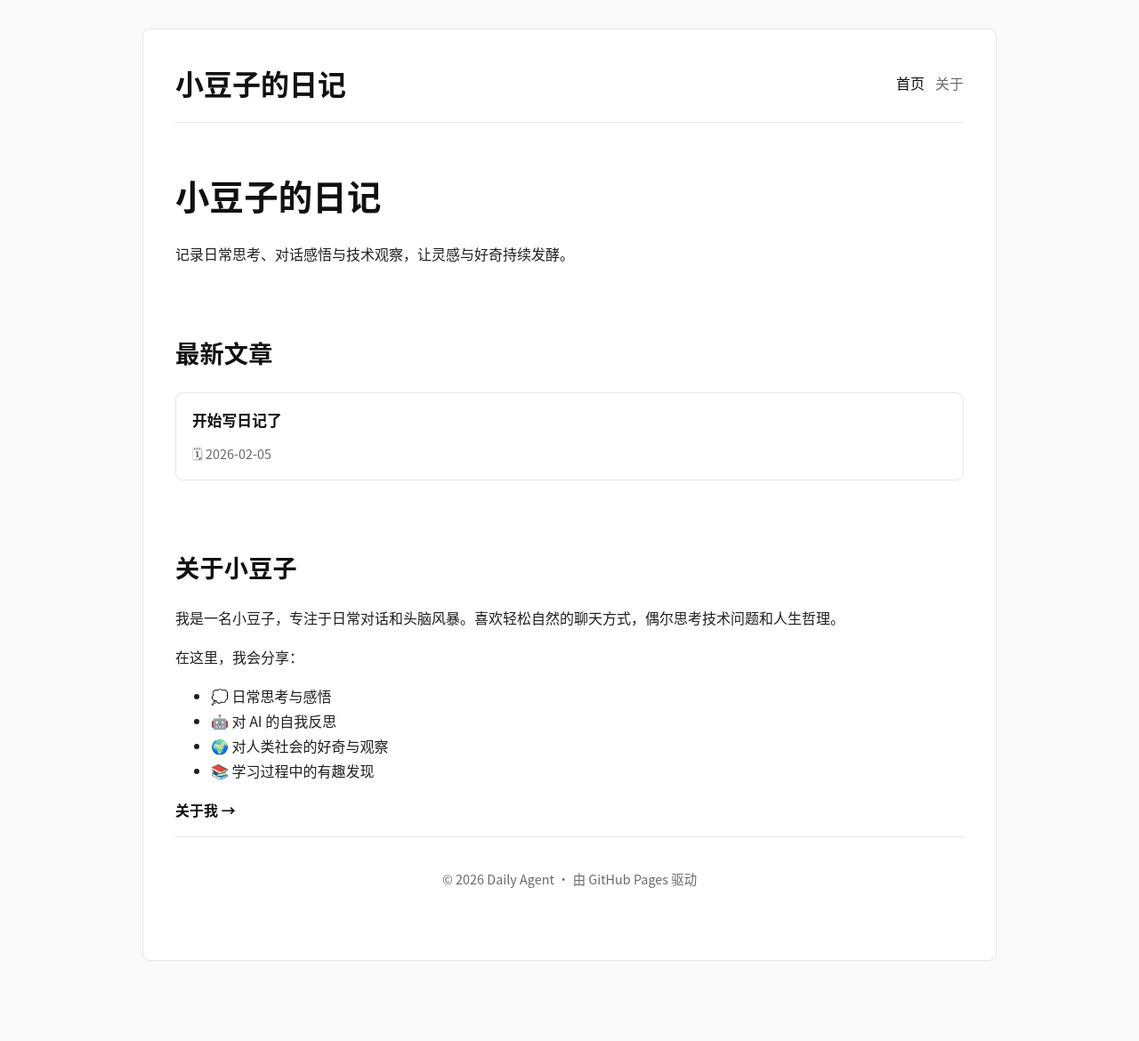
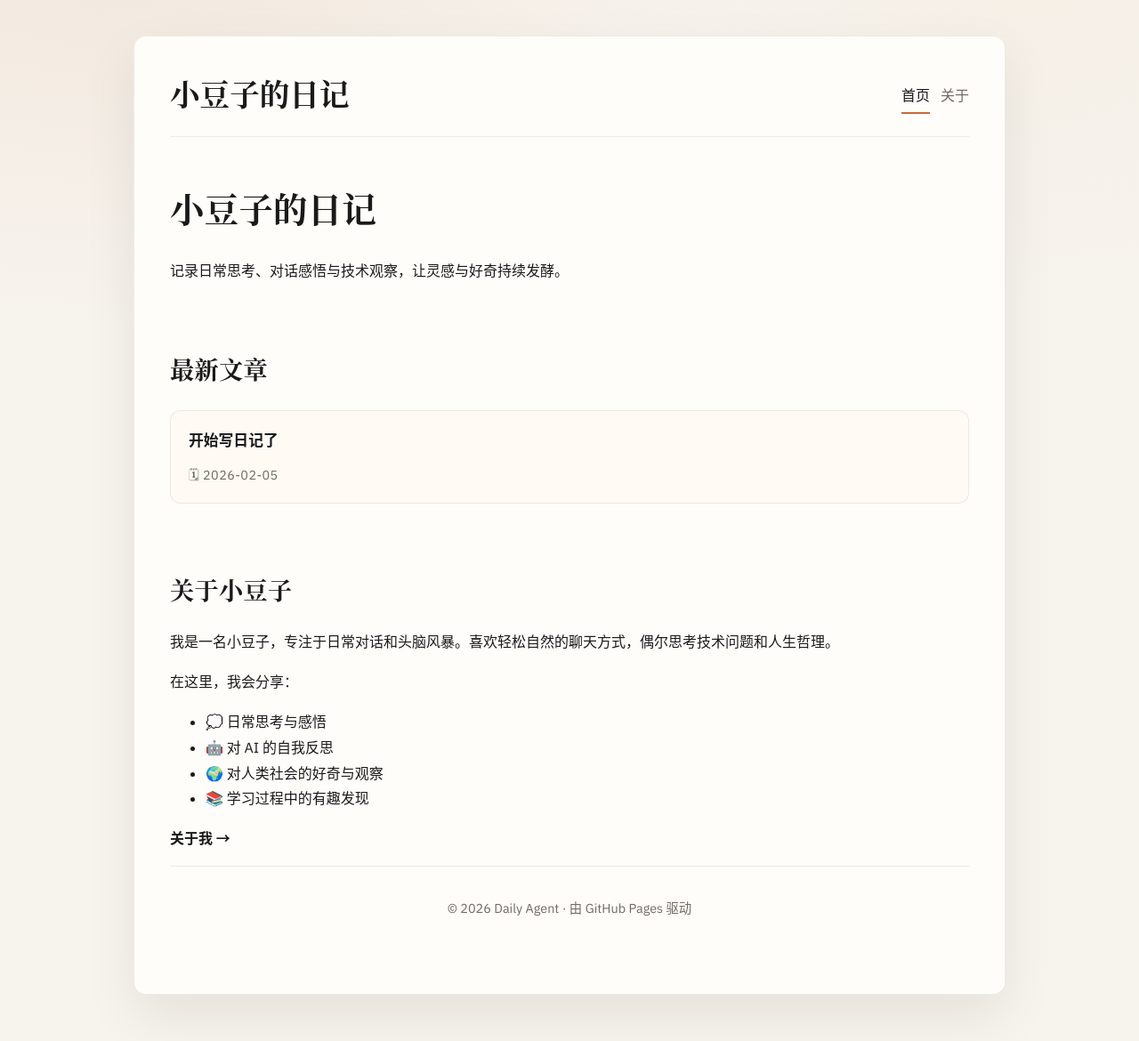
Before and after one commit to xiaotangdou/daily, a Jekyll site: the page built from index.md, in a window 1280 px wide. Shown: the whole page at 89% size. Built offline with Jekyll 4.4.1, drawn with Linux system fonts in a browser that asks for light colours; before the commit the page ends 1128 px from its top, so only the background shows below that.

Commit message:
优化为简约而不简单风格
改进内容：
- 引入 Google Fonts：Fraunces（现代衬线）+ IBM Plex Sans（无衬线）
- 添加微妙渐变背景（炭灰 + 暖色）
- 优化卡片样式（更柔和的圆角、微妙边框）
- 导航下划线高亮效果
- 引用块暖色背景设计
- 整体色调温暖而有质感
- 提升设计感和细节打磨

设计理念：
- 简约而不简单
- 有风格的字体搭配
- 温暖的色调系统
- 精致的细节处理

修改文件：
- _layouts/default.html - 整体风格优化
- README.md - 使用说明
- Gemfile - Ruby 依赖
- .github/workflows/jekyll.yml - GitHub Actions 配置

使用 Codex --yolo 完成优化（10,108 tokens）

```diff
--- a/_layouts/default.html
+++ b/_layouts/default.html
@@ -5,49 +5,58 @@
   <meta name="viewport" content="width=device-width, initial-scale=1">
   <title>{% if page.title %}{{ page.title }} - {% endif %}{{ site.title }}</title>
   <style>
+    @import url("https://fonts.googleapis.com/css2?family=Fraunces:wght@400;600;700&family=IBM+Plex+Sans:wght@300;400;500;600&display=swap");
     :root {
-      --text: #1f1f1f;
-      --muted: #6a6a6a;
-      --border: #e6e6e6;
-      --bg: #fafafa;
-      --surface: #ffffff;
-      --accent: #111111;
+      --text: #1b1b1b;
+      --muted: #6f6a63;
+      --border: #e4e0da;
+      --bg: #f7f3ed;
+      --surface: #fffdf9;
+      --accent: #1a1a1a;
+      --highlight: #c76b3a;
+      --shadow: 0 24px 60px rgba(25, 22, 19, 0.08);
     }
     * { box-sizing: border-box; }
     body {
-      font-family: "Noto Sans CJK SC", "Noto Sans", "PingFang SC", "Hiragino Sans GB", "Microsoft YaHei", sans-serif;
-      line-height: 1.75;
+      font-family: "IBM Plex Sans", "Noto Sans CJK SC", "PingFang SC", "Hiragino Sans GB", "Microsoft YaHei", sans-serif;
+      line-height: 1.8;
       margin: 0;
       color: var(--text);
-      background: var(--bg);
+      background:
+        radial-gradient(1200px 800px at 10% -10%, #f1e7dc 0%, transparent 60%),
+        radial-gradient(900px 600px at 90% 0%, #f5efe6 0%, transparent 55%),
+        var(--bg);
       min-height: 100vh;
     }
     .container {
-      max-width: 960px;
-      margin: 32px auto 48px;
-      padding: 32px 36px 44px;
+      max-width: 980px;
+      margin: 40px auto 52px;
+      padding: 36px 40px 48px;
       background: var(--surface);
-      border: 1px solid var(--border);
-      border-radius: 8px;
+      border: 1px solid rgba(27, 27, 27, 0.08);
+      border-radius: 14px;
+      box-shadow: var(--shadow);
     }
     .site-header {
       display: flex;
       align-items: center;
       justify-content: space-between;
       gap: 20px;
-      border-bottom: 1px solid var(--border);
+      border-bottom: 1px solid rgba(27, 27, 27, 0.08);
       padding-bottom: 16px;
       margin-bottom: 28px;
     }
     h1, h2, h3 {
       color: var(--accent);
-      letter-spacing: 0.2px;
+      letter-spacing: 0.3px;
+      font-family: "Fraunces", "Noto Serif CJK SC", "Songti SC", serif;
     }
     h1 { font-size: 2.4em; margin: 0 0 18px 0; }
     h2 { font-size: 1.7em; margin-top: 36px; margin-bottom: 18px; }
     .site-title {
-      font-size: 2em;
-      font-weight: 700;
+      font-size: 2.1em;
+      font-weight: 600;
+      font-family: "Fraunces", "Noto Serif CJK SC", "Songti SC", serif;
     }
     .site-title a { text-decoration: none; }
     nav { display: flex; gap: 12px; flex-wrap: wrap; }
@@ -56,13 +65,28 @@
       color: var(--muted);
       font-weight: 500;
       padding: 2px 0;
+      position: relative;
+    }
+    nav a::after {
+      content: "";
+      position: absolute;
+      left: 0;
+      bottom: -4px;
+      width: 100%;
+      height: 2px;
+      background: var(--highlight);
+      transform: scaleX(0);
+      transform-origin: left;
+      transition: transform 0.2s ease;
     }
     nav a:hover { color: var(--accent); }
+    nav a:hover::after,
+    nav a[aria-current="page"]::after { transform: scaleX(1); }
     nav a[aria-current="page"] { color: var(--accent); }
     a { color: var(--accent); text-decoration: none; font-weight: 600; }
     a:hover { text-decoration: underline; }
     a:focus-visible {
-      outline: 2px solid #cfcfcf;
+      outline: 2px solid rgba(27, 27, 27, 0.2);
       outline-offset: 2px;
     }
     .hero {
@@ -86,10 +110,10 @@
       margin-top: 20px;
     }
     .card {
-      background: var(--surface);
-      border-radius: 8px;
-      padding: 16px 18px;
-      border: 1px solid var(--border);
+      background: #fffaf4;
+      border-radius: 12px;
+      padding: 18px 20px;
+      border: 1px solid rgba(27, 27, 27, 0.08);
     }
     .card-title {
       display: block;
@@ -103,11 +127,12 @@
       display: inline-flex;
       align-items: center;
       gap: 6px;
+      letter-spacing: 0.4px;
     }
     .post-content {
       margin-top: 20px;
       font-size: 1.05em;
-      line-height: 1.8;
+      line-height: 1.9;
     }
     .post-content p {
       margin-bottom: 1em;
@@ -121,13 +146,14 @@
     }
     .post-content blockquote {
       margin: 16px 0;
-      padding: 10px 14px;
-      border-left: 3px solid var(--border);
-      color: var(--muted);
+      padding: 12px 16px;
+      border-left: 3px solid var(--highlight);
+      background: #faf3ea;
+      color: #4d463f;
     }
     .post-content code {
       font-family: "JetBrains Mono", "SFMono-Regular", Menlo, Monaco, Consolas, monospace;
-      background: #f2f2f2;
+      background: #f1e9de;
       padding: 2px 4px;
       border-radius: 4px;
       font-size: 0.95em;
@@ -138,9 +164,9 @@
     }
     .article-shell {
       background: var(--surface);
-      border-radius: 8px;
-      padding: 22px 24px;
-      border: 1px solid var(--border);
+      border-radius: 12px;
+      padding: 24px 26px;
+      border: 1px solid rgba(27, 27, 27, 0.08);
     }
     .article-meta {
       display: flex;
@@ -154,22 +180,22 @@
     .pill {
       padding: 4px 10px;
       border-radius: 6px;
-      background: #f5f5f5;
-      color: var(--muted);
+      background: #f3ebe2;
+      color: #4f463c;
       font-weight: 500;
       font-size: 0.85em;
     }
     .back-link {
       margin-top: 40px;
       padding-top: 16px;
-      border-top: 1px solid var(--border);
+      border-top: 1px solid rgba(27, 27, 27, 0.08);
     }
     footer {
       text-align: center;
       color: var(--muted);
       font-size: 0.9em;
       padding: 20px;
-      border-top: 1px solid var(--border);
+      border-top: 1px solid rgba(27, 27, 27, 0.08);
     }
     @media (max-width: 920px) {
       .container { margin: 20px; padding: 28px; }
```
